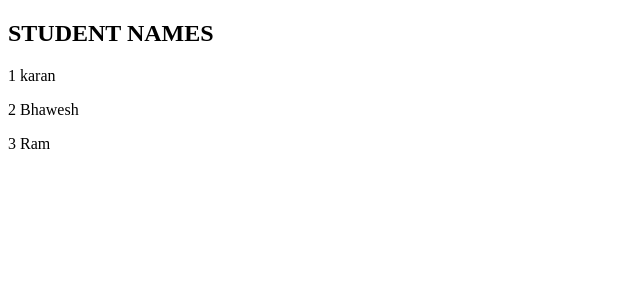
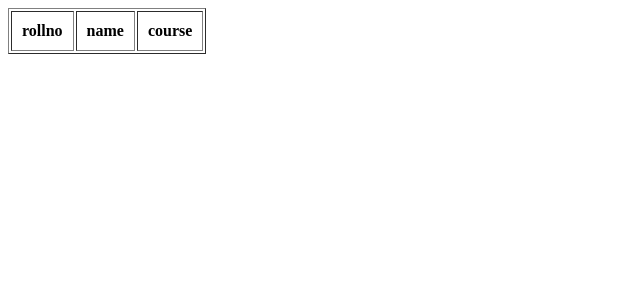
Before and after one commit to karanjoshi-kj/REACT, a React (Vite) app in the folder demo/: page / in a window 1280 px wide. Shown: the top 300 px of the page, without its empty margins (0-640 px from the left). Built offline with nearby package versions, Linux system fonts and the light colour scheme.

Commit message:
QUESTION PRATICE IN MAP FUNCTION

```diff
--- a/demo/src/App.jsx
+++ b/demo/src/App.jsx
@@ -1,12 +1,14 @@
 import React from 'react'
 // import Mapfun from './components/mapfunction/Mapfun';
-import Keyattri from './components/mapfunction/Keyattri';
+// import Keyattri from './components/mapfunction/Keyattri';
+import QuestionPratice from './components/mapfunction/QuestionPratice';
 
 const App = () => {
   return (
     <div>
       {/* <Mapfun /> */}
-      <Keyattri />
+      {/* <Keyattri /> */}
+      <QuestionPratice />
     </div>
   )
 }
--- /dev/null
+++ b/demo/src/components/mapfunction/QuestionPratice.jsx
@@ -0,0 +1,42 @@
+import React from 'react'
+
+const QuestionPratice = () => {
+    const students = [
+        {
+            rollno : 1 ,
+            name : 'karan',
+            course : 'b.tech'
+        },
+        {
+            rollno : 2 ,
+            name : 'bhawesh',
+            course : 'b.pahrma'
+        },
+        {
+            rollno : 3 ,
+            name : 'harshit',
+            course : 'bca'
+        },
+        {
+            rollno : 4 ,
+            name : 'mohit',
+            course : 'mbbs'
+        },
+    ];
+  return (
+    <div>
+      <table border="1" cellPadding="10">
+        <thead>
+            <tr>
+                <th>rollno</th>
+                <th>name</th>
+                <th>course</th>
+            </tr>
+        </thead>
+
+      </table>
+    </div>
+  )
+}
+
+export default QuestionPratice
```
